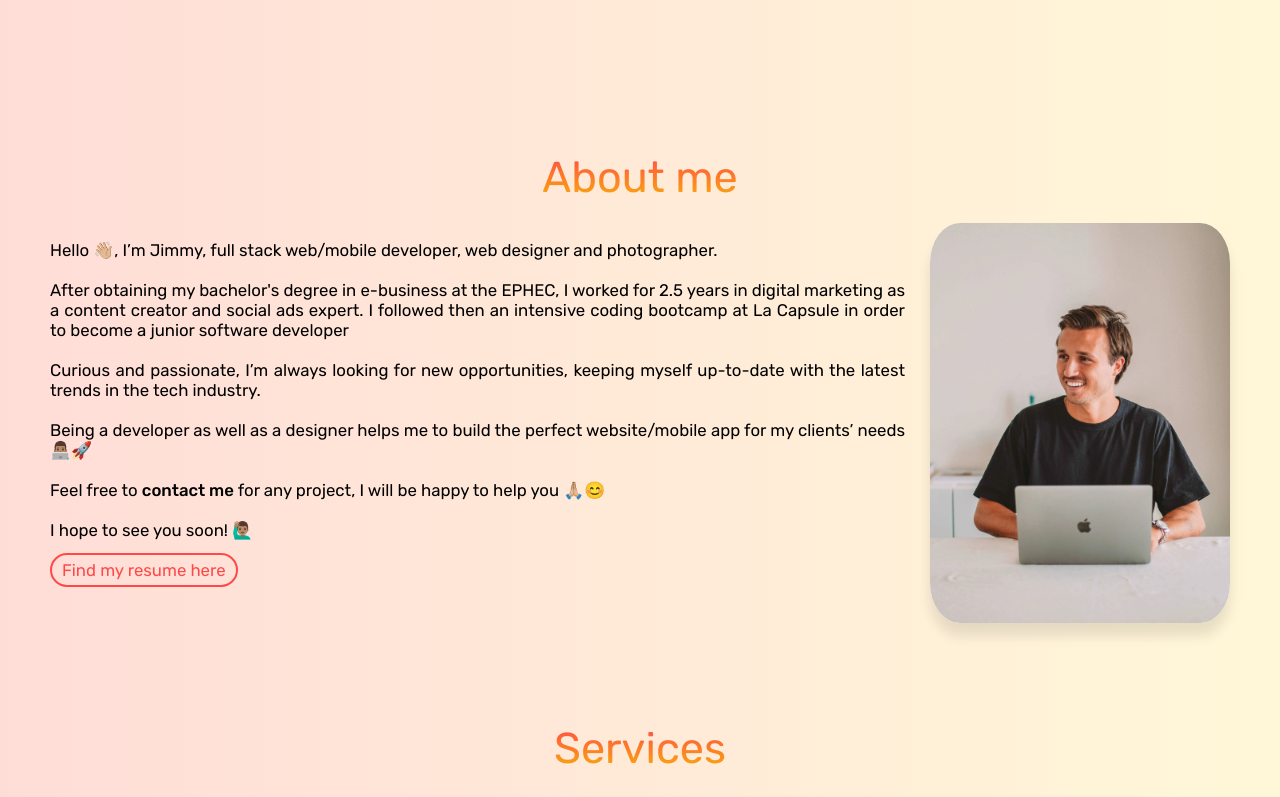
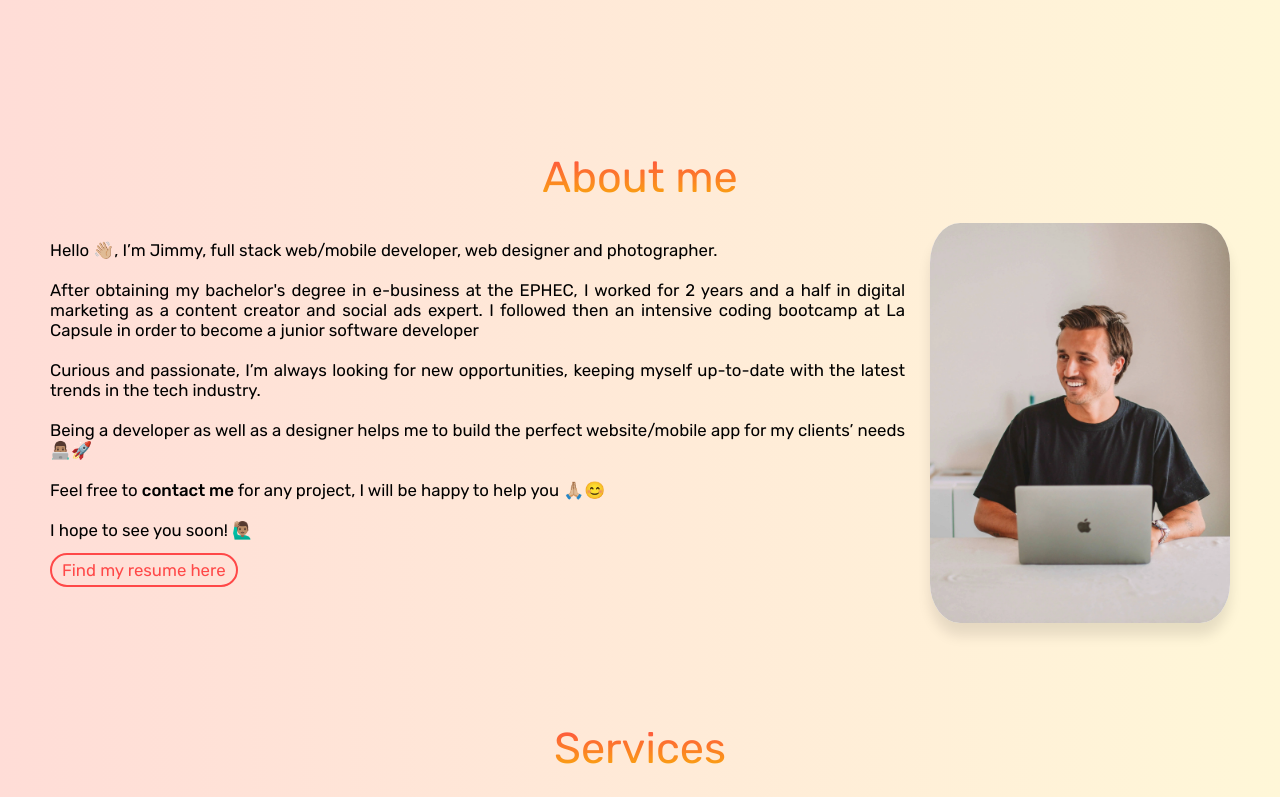
Before and after one commit to jimmycabuy/PersonalProjects, a React (Create React App) app in the folder portfolio/: page / in a window 1280 px wide. Shown: the part 615-1412 px from the top of the page. Built offline with nearby package versions, Linux system fonts and the light colour scheme.

Commit message:
fix font-size

```diff
--- a/portfolio/src/App.js
+++ b/portfolio/src/App.js
@@ -89,7 +89,7 @@ function App() {
                 <p className='text-about'>
                   Hello 👋🏼, I’m Jimmy, full stack web/mobile developer, web designer and photographer.
                   <br></br><br></br>
-                  After obtaining my bachelor's degree in e-business at the EPHEC, I worked for 2.5 years in digital marketing as a content creator and social ads expert.
+                  After obtaining my bachelor's degree in e-business at the EPHEC, I worked for 2 years and a half in digital marketing as a content creator and social ads expert.
                   I followed then an intensive coding bootcamp at La Capsule in order to become a junior software developer  {/*I'm now looking for opportunities in web and mobile development.*/}
                   <br></br><br></br>
                   Curious and passionate, I’m always looking for new opportunities, keeping myself up-to-date with the latest trends in the tech industry.
```
